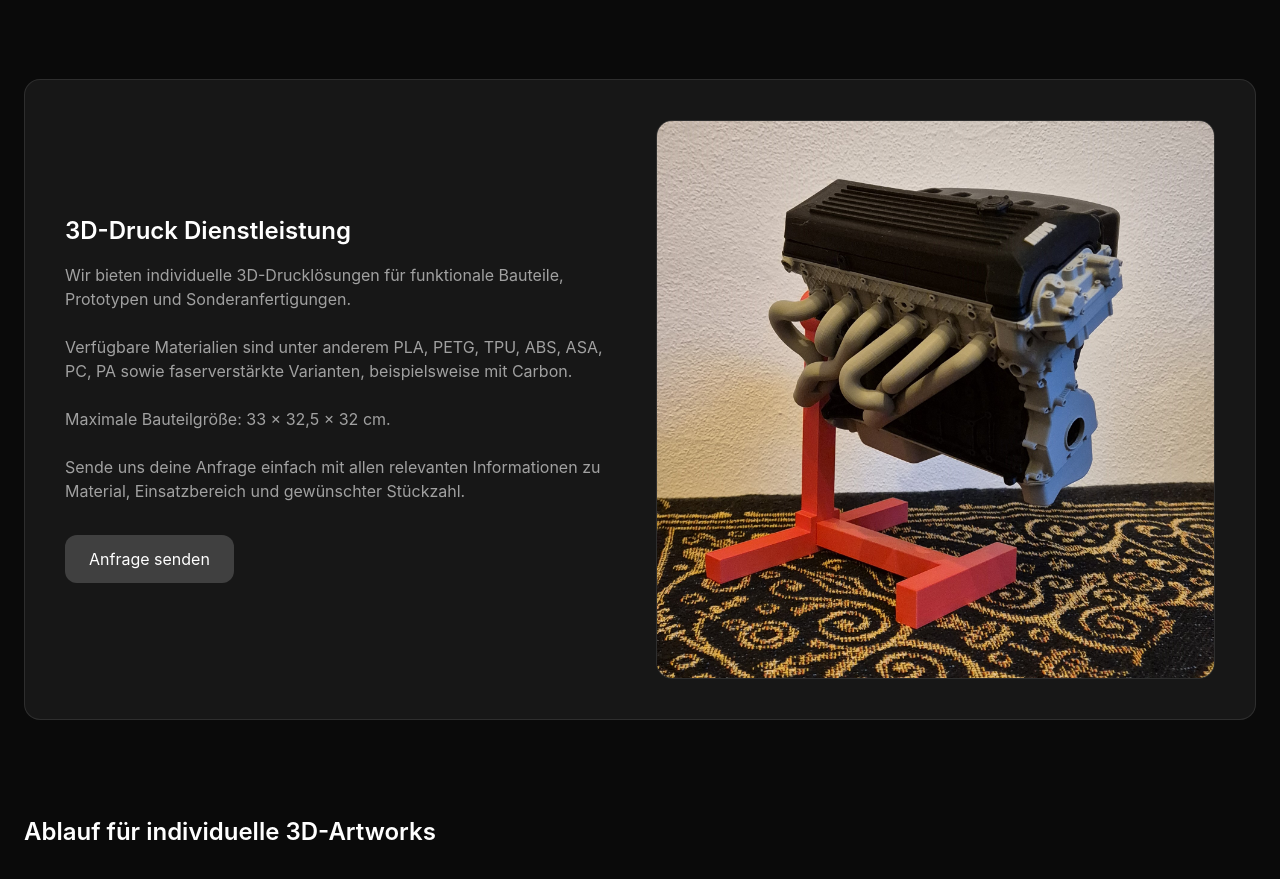
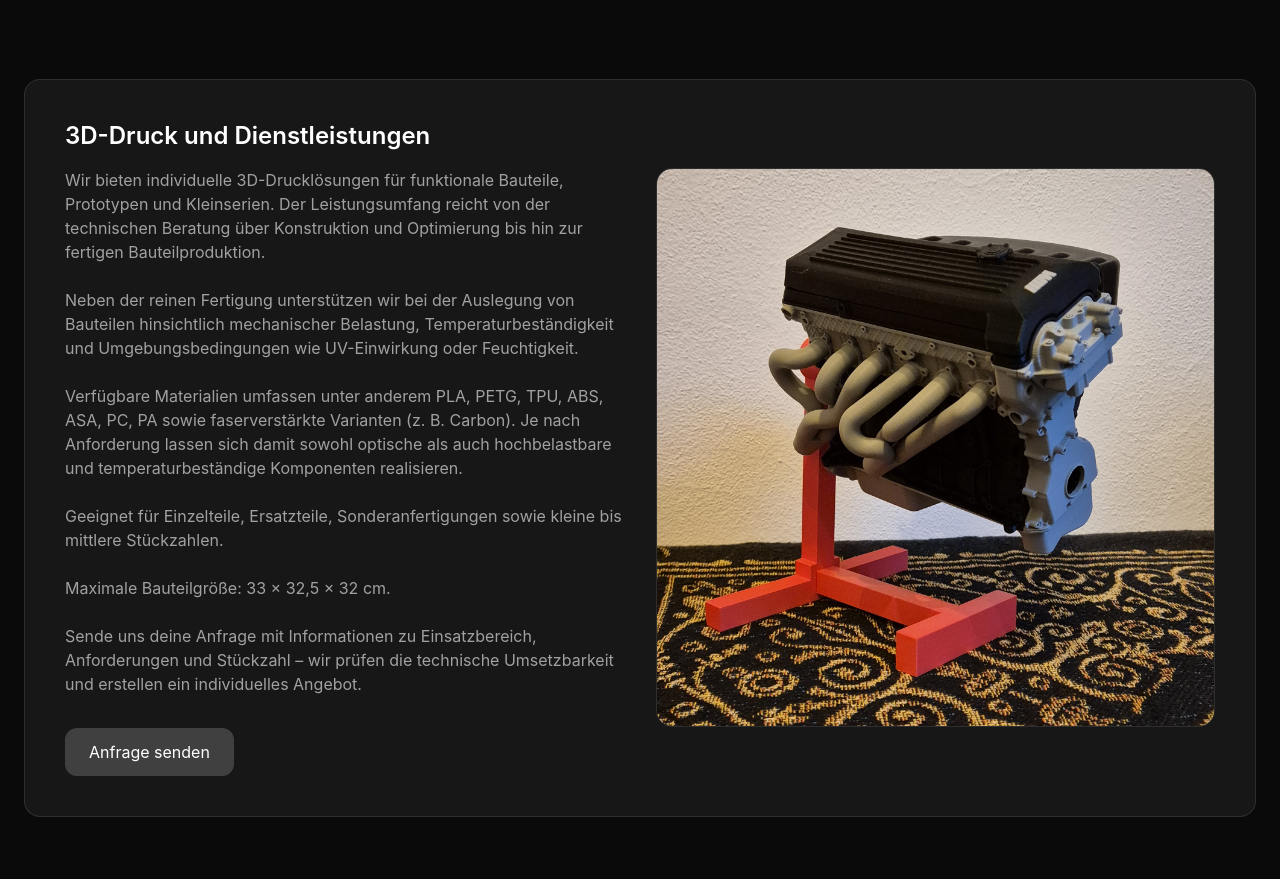
Before and after one commit to WernerG98/glueck-engineering, a React (Vite) app: page / in a window 1280 px wide. Shown: the part 1926-2805 px from the top of the page. Built offline with nearby package versions, Linux system fonts and the light colour scheme.

Commit message:
Update App.jsx

```diff
--- a/src/App.jsx
+++ b/src/App.jsx
@@ -319,26 +319,29 @@ export default function GlueckEngineeringWebsite() {
           </div>
         </section>
 
-       <section className="mt-20">
+<section className="mt-20">
   <div className="grid gap-8 rounded-2xl border border-white/10 bg-neutral-900 p-10 md:grid-cols-2 md:items-center">
     <div className="text-left">
-      <h2 className="text-2xl font-semibold">3D-Druck Dienstleistung</h2>
+      <h2 className="text-2xl font-semibold">3D-Druck und Dienstleistungen</h2>
 
       <p className="mt-4 text-neutral-400">
-        Wir bieten individuelle 3D-Drucklösungen für funktionale
-        Bauteile, Prototypen und Sonderanfertigungen.
+        Wir bieten individuelle 3D-Drucklösungen für funktionale Bauteile, Prototypen und Kleinserien.
+        Der Leistungsumfang reicht von der technischen Beratung über Konstruktion und Optimierung bis hin zur fertigen Bauteilproduktion.
         <br />
         <br />
-        Verfügbare Materialien sind unter anderem PLA, PETG, TPU, ABS,
-        ASA, PC, PA sowie faserverstärkte Varianten, beispielsweise mit
-        Carbon.
+        Neben der reinen Fertigung unterstützen wir bei der Auslegung von Bauteilen hinsichtlich mechanischer Belastung, Temperaturbeständigkeit und Umgebungsbedingungen wie UV-Einwirkung oder Feuchtigkeit.
+        <br />
+        <br />
+        Verfügbare Materialien umfassen unter anderem PLA, PETG, TPU, ABS, ASA, PC, PA sowie faserverstärkte Varianten (z. B. Carbon). Je nach Anforderung lassen sich damit sowohl optische als auch hochbelastbare und temperaturbeständige Komponenten realisieren.
+        <br />
+        <br />
+        Geeignet für Einzelteile, Ersatzteile, Sonderanfertigungen sowie kleine bis mittlere Stückzahlen.
         <br />
         <br />
         Maximale Bauteilgröße: 33 × 32,5 × 32 cm.
         <br />
         <br />
-        Sende uns deine Anfrage einfach mit allen relevanten Informationen
-        zu Material, Einsatzbereich und gewünschter Stückzahl.
+        Sende uns deine Anfrage mit Informationen zu Einsatzbereich, Anforderungen und Stückzahl – wir prüfen die technische Umsetzbarkeit und erstellen ein individuelles Angebot.
       </p>
 
       <div className="mt-8 flex flex-wrap gap-4">
```
